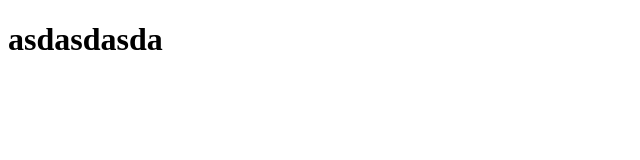
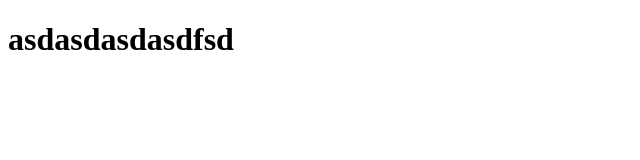
Before and after one commit to MarceloSetula/ola, a plain HTML site: page index.html in a window 1280 px wide. Shown: the whole page, without its empty margins (0-640 px from the left). Drawn offline with Linux system fonts and the light colour scheme.

Commit message:
actualizar

```diff
--- a/index.html
+++ b/index.html
@@ -7,6 +7,6 @@
     <title>Document</title>
 </head>
 <body>
-    <h1>asdasdasda</h1>
+    <h1>asdasdasdasdfsd </h1>
 </body>
 </html>
```
